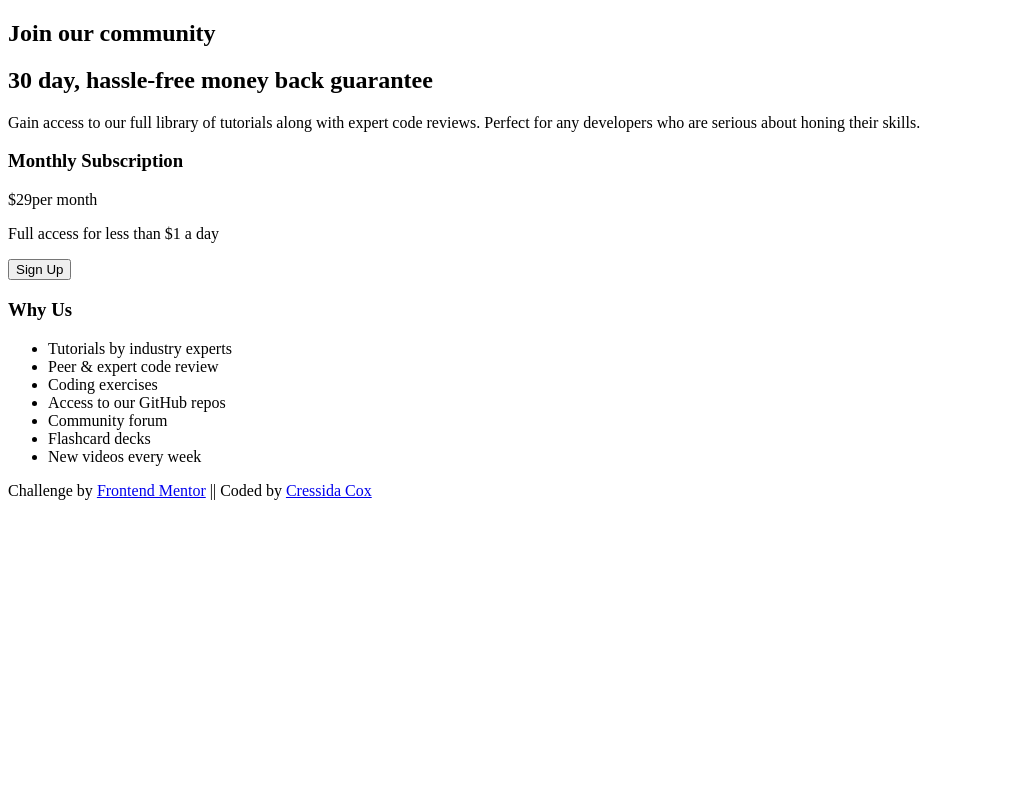
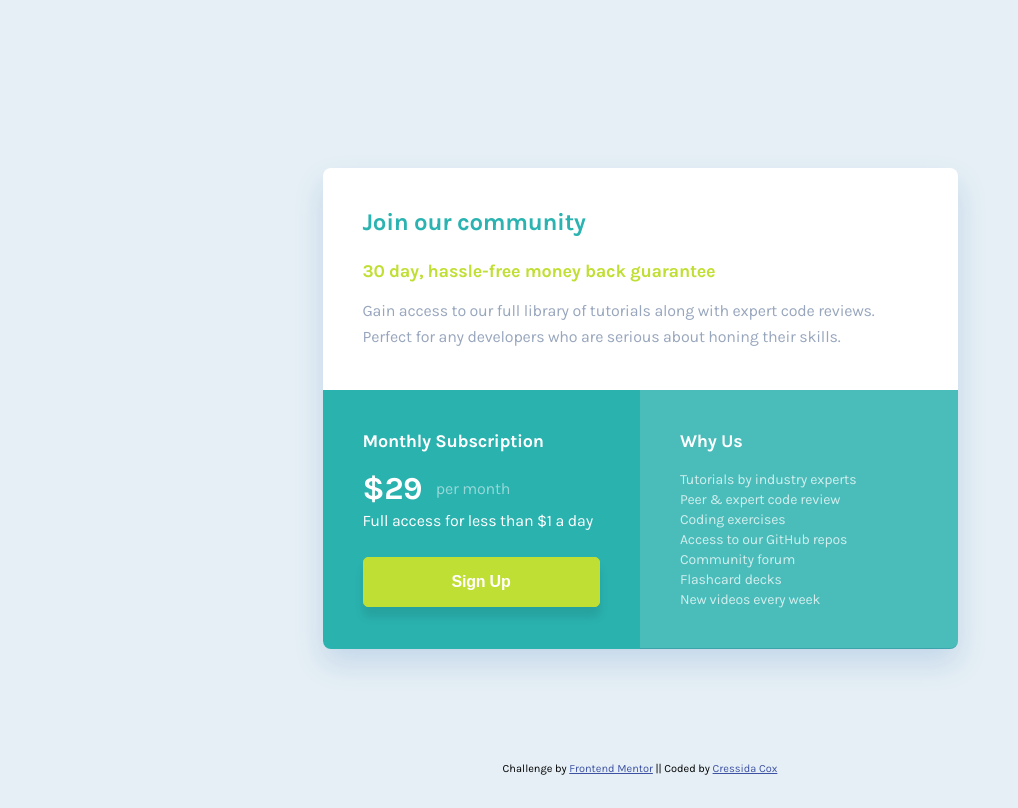
Before and after one commit to Cressida-Cox/Single-Price-Grid, a plain HTML site: page index.html in a window 1280 px wide. Shown: the whole page, without its empty margins (0-1018 px from the left). Drawn offline with Linux system fonts and the light colour scheme.

Commit message:
Desktop CSS added

```diff
--- a/index.html
+++ b/index.html
@@ -3,6 +3,13 @@
   <head>
     <meta charset="UTF-8" />
     <meta name="viewport" content="width=device-width, initial-scale=1.0" />
+
+    <link rel="preconnect" href="https://fonts.googleapis.com" />
+    <link rel="preconnect" href="https://fonts.gstatic.com" crossorigin />
+    <link
+      href="https://fonts.googleapis.com/css2?family=Karla:wght@400;700&display=swap"
+      rel="stylesheet"
+    />
 
     <link rel="stylesheet" href="styles.css" />
 
@@ -10,22 +17,29 @@
   </head>
   <body>
     <main>
-      <section>
+      <section class="main_section-one">
+        <article>
           <h1>Join our community</h1>
           <h2>30 day, hassle-free money back guarantee</h2>
           <p>
             Gain access to our full library of tutorials along with expert code
-          reviews. Perfect for any developers who are serious about honing their
-          skills.
+            reviews. Perfect for any developers who are serious about honing
+            their skills.
           </p>
+        </article>
       </section>
-      <section>
+      <section class="main_section-two">
+        <article>
           <h3>Monthly Subscription</h3>
-        <p><span>$29</span><span>per month</span></p>
-        <p>Full access for less than $1 a day</p>
+          <p class="money_and_time">
+            <span class="money">$29</span><span class="time"> per month</span>
+          </p>
+          <p class="access">Full access for less than $1 a day</p>
           <button>Sign Up</button>
+        </article>
       </section>
-      <section>
+      <section class="main_section-three">
+        <article>
           <h3>Why Us</h3>
           <ul>
             <li>Tutorials by industry experts</li>
@@ -36,6 +50,7 @@
             <li>Flashcard decks</li>
             <li>New videos every week</li>
           </ul>
+        </article>
       </section>
     </main>
 
--- a/styles.css
+++ b/styles.css
@@ -0,0 +1,156 @@
+:root {
+  --primary-color: hsl(179, 62%, 43%);
+  --secondary-color: hsl(71, 73%, 54%);
+  --tertiary-color: hsl(218, 22%, 67%);
+  --quaternary-color: hsl(204, 43%, 93%);
+}
+
+html {
+  height: 100%;
+}
+
+body {
+  font-family: "Karla", sans-serif;
+  font-style: normal;
+  text-align: left;
+  min-height: 100vh;
+  display: grid;
+  justify-content: center;
+  align-items: center;
+  background: var(--quaternary-color);
+}
+
+main {
+  display: grid;
+  grid-template-columns: 1fr 1fr;
+  background: #ffffff;
+  border-radius: 8px;
+  box-shadow: 0px 15px 30px rgba(0, 81, 171, 0.15);
+  max-width: 635px;
+  max-height: 480px;
+}
+
+.main_section-one {
+  display: grid;
+  grid-column-start: 1;
+  grid-column-end: 3;
+}
+
+article {
+  margin: 40px;
+}
+
+h1 {
+  font-weight: 700;
+  font-size: 24px;
+  letter-spacing: -0.3px;
+  color: #2ab3b1;
+  margin-top: 0px;
+}
+
+h2 {
+  font-weight: 700;
+  font-size: 18px;
+  letter-spacing: -0.225px;
+  color: var(--secondary-color);
+  margin: 0px;
+}
+
+.main_section-one p {
+  color: var(--tertiary-color);
+  font-weight: 400;
+  font-size: 16px;
+  line-height: 26px;
+  letter-spacing: -0.2px;
+  margin-bottom: 0px;
+}
+
+.main_section-two,
+.main_section-three {
+  background-color: var(--primary-color);
+  color: #ffffff;
+}
+
+.main_section-two {
+  border-bottom-left-radius: 8px;
+}
+
+.main_section-three {
+  border-bottom-right-radius: 8px;
+  mix-blend-mode: multiply;
+  opacity: 0.85;
+  max-height: 259px;
+  max-width: 318px;
+}
+
+h3 {
+  font-weight: 700;
+  font-size: 18px;
+  letter-spacing: -0.225px;
+}
+
+.main_section-two p {
+  font-weight: 400;
+  font-size: 16px;
+  letter-spacing: -0.2px;
+}
+
+.money_and_time {
+  margin-bottom: 0px;
+}
+
+.money {
+  font-weight: 700;
+  font-size: 32px;
+  letter-spacing: -0.4px;
+}
+
+.time {
+  opacity: 0.5;
+  margin-left: 10px;
+  position: relative;
+  top: -5px;
+}
+
+.access {
+  margin-top: 4px;
+}
+
+button {
+  background: var(--secondary-color);
+  box-shadow: 0px 10px 10px rgba(0, 0, 0, 0.0973011);
+  border-radius: 5px;
+  border: 1px solid var(--secondary-color);
+  font-weight: 700;
+  font-size: 16px;
+  padding: 15px 88px;
+  letter-spacing: -0.2px;
+  color: #ffffff;
+  margin-top: 11px;
+}
+
+ul {
+  list-style: none;
+  padding: 0px;
+  font-weight: 400;
+  font-size: 14px;
+  line-height: 20px;
+  letter-spacing: -0.175px;
+  opacity: 0.75;
+}
+
+footer {
+  font-size: 11px;
+  justify-self: center;
+  text-decoration: none;
+  position: fixed;
+  bottom: 25px;
+}
+
+footer a {
+  color: hsl(228, 45%, 44%);
+}
+
+footer a:hover {
+  color: hsl(228, 45%, 44%);
+}
```
Lines whose indentation alone changed are shown as unchanged.
